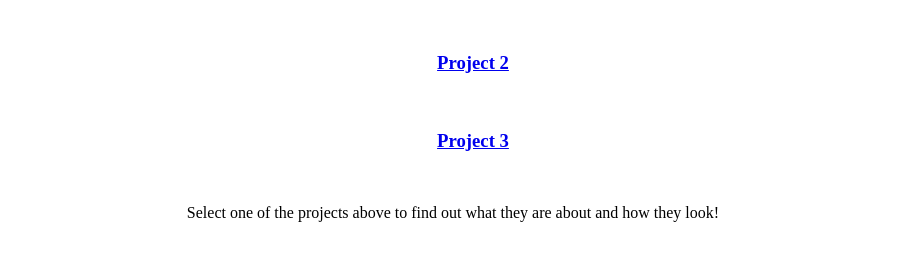
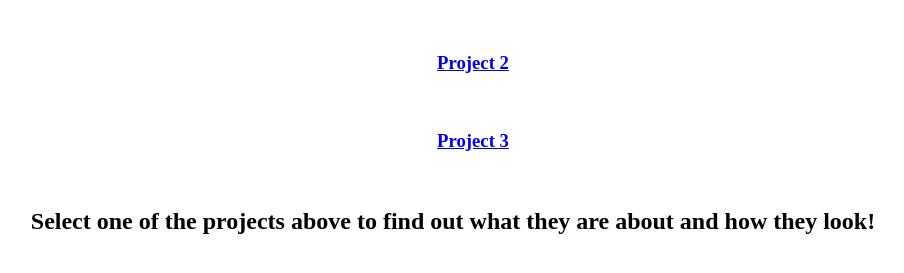
Before and after one commit to Vorple-Sky/Gabany_Archive, a plain HTML site: page index.html in a window 1280 px wide. Shown: the part 105-378 px from the top of the page, without its empty margins (187-1091 px from the left). Drawn offline with Linux system fonts and the light colour scheme.

Commit message:
Update index.html

```diff
--- a/index.html
+++ b/index.html
@@ -16,10 +16,10 @@
 <body>
   <h1>Welcome to my archive Website</h1>
   <ul>
-    <a href="#" onclick="goToPage('project1.html')"><h3>Project 1</h3> <br> </a>
-    <a href="#" onclick="goToPage('project2.html')"><h3>Project 2</h3><br> </a>
-    <a href="#" onclick="goToPage('project3.html')"><h3>Project 3</h3><br> </a>
+    <a href="#" onclick="goToPage('project1.html')"><h3>Project 1</h3><br></a>
+    <a href="#" onclick="goToPage('project2.html')"><h3>Project 2</h3><br></a>
+    <a href="#" onclick="goToPage('project3.html')"><h3>Project 3</h3><br></a>
   </ul>
-  <p> Select one of the projects above to find out what they are about and how they look!</p>
+  <h2> Select one of the projects above to find out what they are about and how they look!</h2>
 </body>
 </html>
```
